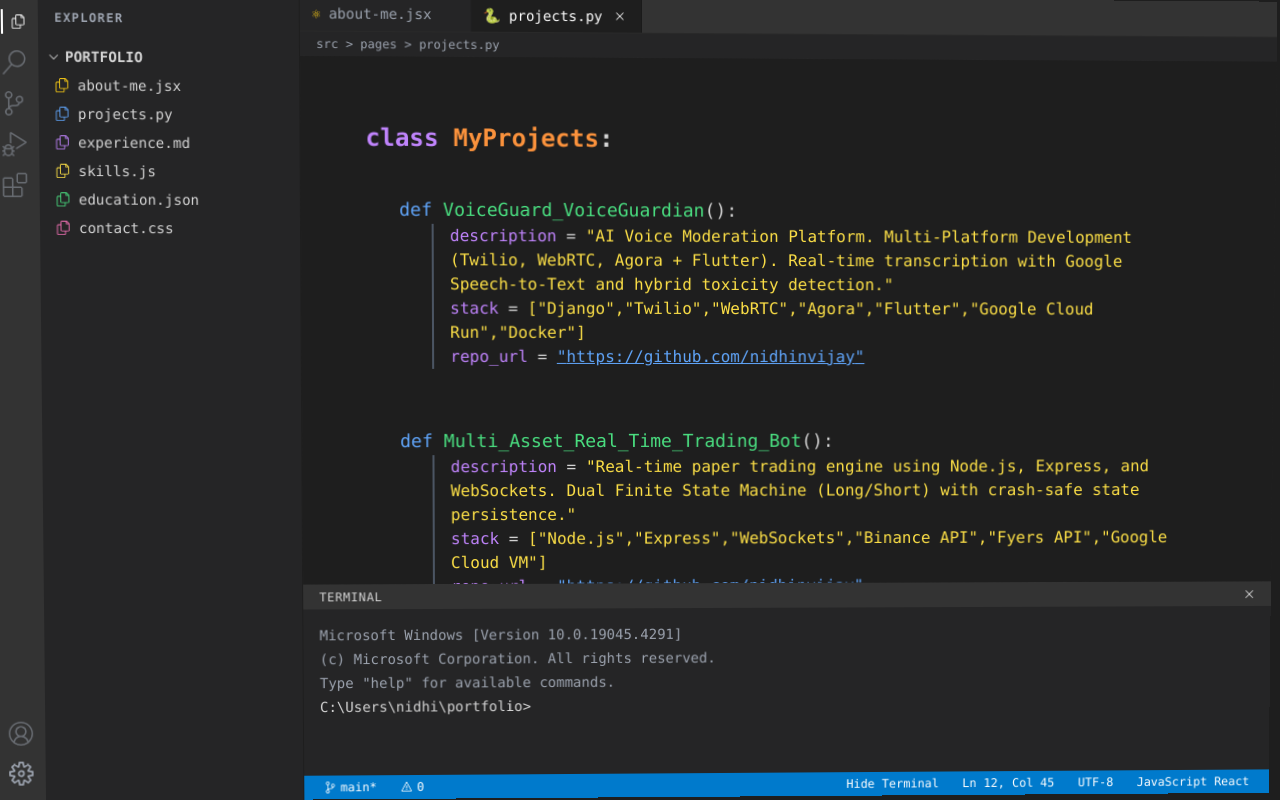
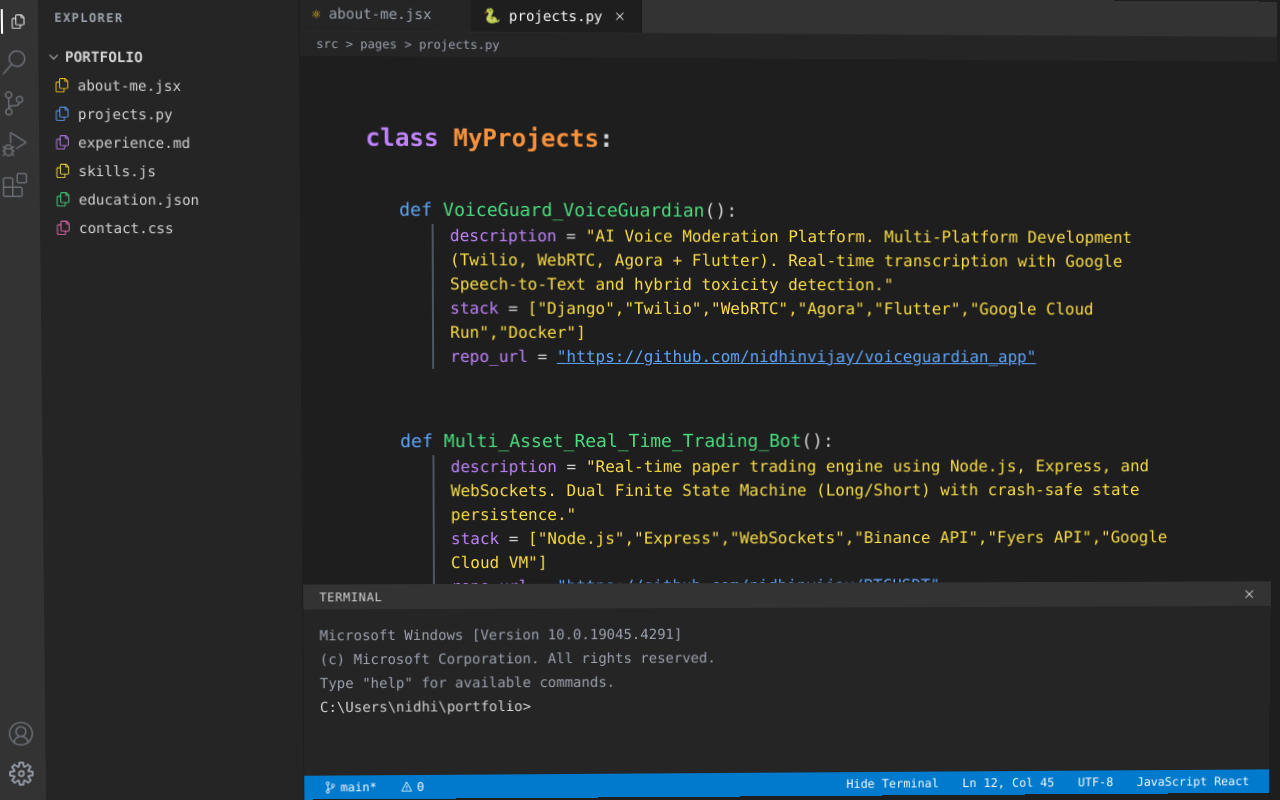
Before and after one commit to nidhinvijay/portfolio, a React (Vite) app: page / in a window 1280 px wide. Both pictures are taken after a click on the element "projects.py". Built offline with nearby package versions, Linux system fonts and the light colour scheme.

Commit message:
name change

```diff
--- a/src/pages/Projects.jsx
+++ b/src/pages/Projects.jsx
@@ -6,31 +6,32 @@
     name: 'VoiceGuard_VoiceGuardian',
     description: 'AI Voice Moderation Platform. Multi-Platform Development (Twilio, WebRTC, Agora + Flutter). Real-time transcription with Google Speech-to-Text and hybrid toxicity detection.',
     stack: ['Django', 'Twilio', 'WebRTC', 'Agora', 'Flutter', 'Google Cloud Run', 'Docker'],
-    link: 'https://github.com/nidhinvijay'
+    link: 'https://github.com/nidhinvijay/voiceguardian',
+    link: 'https://github.com/nidhinvijay/voiceguardian_app'
   },
   {
     name: 'Multi_Asset_Real_Time_Trading_Bot',
     description: 'Real-time paper trading engine using Node.js, Express, and WebSockets. Dual Finite State Machine (Long/Short) with crash-safe state persistence.',
     stack: ['Node.js', 'Express', 'WebSockets', 'Binance API', 'Fyers API', 'Google Cloud VM'],
-    link: 'https://github.com/nidhinvijay'
+    link: 'https://github.com/nidhinvijay/BTCUSDT'
   },
   {
     name: 'AI_Interview_Bot',
     description: 'Full-stack recruitment platform using React + Django. AI chatbot for preliminary screening and facial expression analysis.',
     stack: ['React', 'Django', 'AI/ML', 'NLP'],
-    link: 'https://github.com/nidhinvijay'
+    link: 'https://github.com/nidhinvijay/AI_Interview_Bot'
   },
   {
     name: 'BookHub',
     description: 'Library Management System with Django. Role-based access, borrowing workflows, Razorpay integration, and Google Books API automation.',
     stack: ['Django', 'Razorpay', 'Google Books API', 'Redis'],
-    link: 'https://github.com/nidhinvijay'
+    link: 'https://github.com/nidhinvijay/BookHub'
   },
   {
     name: 'Textlytics',
     description: 'Containerized Text Analysis Platform. Production-ready API using Django REST Framework, Celery, Redis, and PostgreSQL.',
     stack: ['Django REST Framework', 'Celery', 'Redis', 'PostgreSQL', 'Docker'],
-    link: 'https://github.com/nidhinvijay'
+    link: 'https://github.com/nidhinvijay,Textlytics'
   }
 ];
 
```
